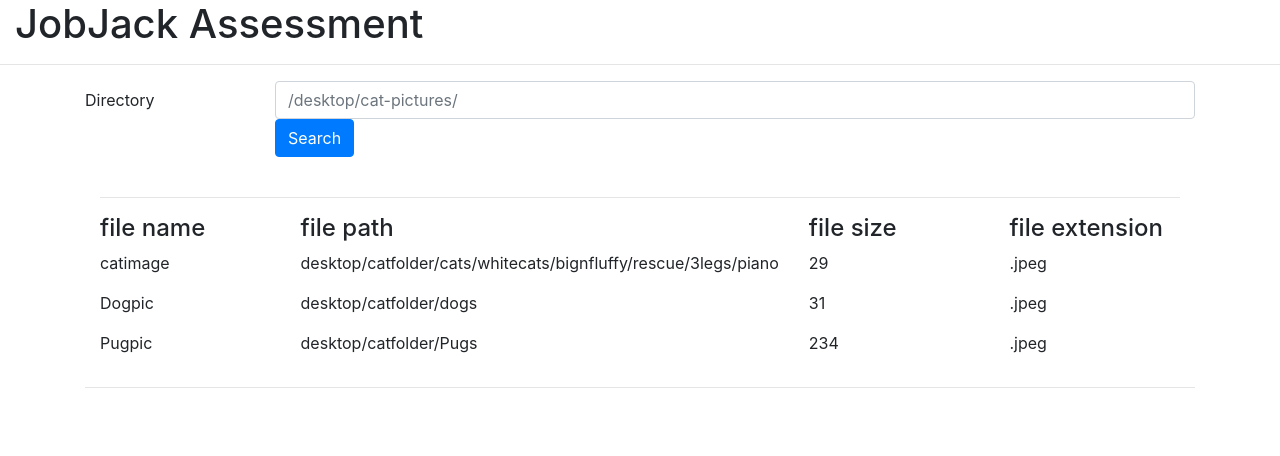
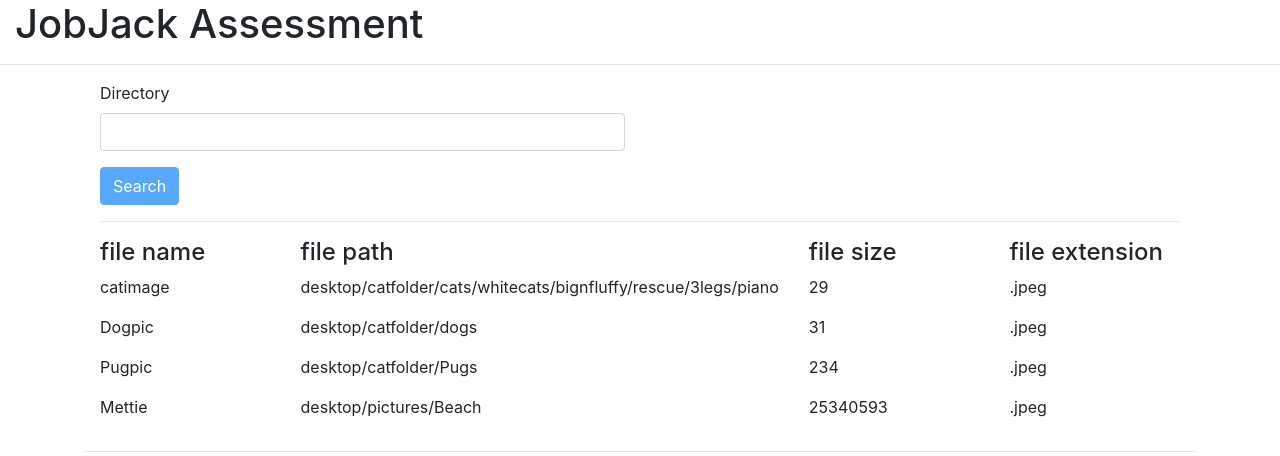
Before and after one commit to RockPaperSmittie/JobJack-Assessment, an Angular app in the folder dir-list-app/: page / in a window 1280 px wide. Shown: the top 456 px of the page. Built offline with nearby package versions, Linux system fonts and the light colour scheme.

Commit message:
Added post request and form input

```diff
--- a/dir-list-app/src/app/app.component.ts
+++ b/dir-list-app/src/app/app.component.ts
@@ -1,4 +1,5 @@
 import { Component } from '@angular/core';
+import { HttpClient } from '@angular/common/http';
 
 @Component({
   selector: 'app-root',
@@ -7,4 +8,14 @@
 })
 export class AppComponent {
   title = 'dir-list-app';
+
+  constructor(private http: HttpClient) {}
+
+  ngOnInit() {}
+
+  onSearch(directory: { search: string}) {
+    this.http.post('http//localhost:2200/', directory).subscribe(responseData => {
+      console.log(responseData);
+    })
+  }
 }
--- a/dir-list-app/src/app/app.module.ts
+++ b/dir-list-app/src/app/app.module.ts
@@ -1,10 +1,14 @@
 import { BrowserModule } from '@angular/platform-browser';
 import { NgModule } from '@angular/core';
+import { FormsModule } from '@angular/forms';
+import { HttpClientModule } from '@angular/common/http';
+
 
 import { AppComponent } from './app.component';
 import { HeaderComponent } from './header/header.component';
 import { SearchComponent } from './search/search.component';
 import { ListComponent } from './list/list.component';
+
 
 @NgModule({
   declarations: [
@@ -14,7 +18,7 @@
     ListComponent
   ],
   imports: [
-    BrowserModule
+    BrowserModule, FormsModule, HttpClientModule
   ],
   providers: [],
   bootstrap: [AppComponent]
--- a/dir-list-app/src/app/list/list.component.ts
+++ b/dir-list-app/src/app/list/list.component.ts
@@ -11,7 +11,8 @@
   listItems: listItem[]  = [
     new listItem('catimage', 'desktop/catfolder/cats/whitecats/bignfluffy/rescue/3legs/piano', 29, '.jpeg'),
     new listItem('Dogpic', 'desktop/catfolder/dogs', 31, '.jpeg'),
-    new listItem('Pugpic', 'desktop/catfolder/Pugs', 234, '.jpeg')
+    new listItem('Pugpic', 'desktop/catfolder/Pugs', 234, '.jpeg'),
+    new listItem('Mettie', 'desktop/pictures/Beach', 25340593, '.jpeg')
   ];
 
   constructor() { }
--- a/dir-list-app/src/app/search/search.component.html
+++ b/dir-list-app/src/app/search/search.component.html
@@ -1,9 +1,27 @@
-<form action="submit">
-    <div class="form-group row">
-        <label for="colFormLabel" class="col-sm-2 col-form-label">Directory</label>
-        <div class="col-sm-10">
-          <input type="email" class="form-control" id="colFormLabel" placeholder="/desktop/cat-pictures/">
-          <span><button class="btn btn-primary mb-2">Search</button></span>
+
+<div class="container">
+    <div class="row">
+      <div class="col-xs-12 col-md-6 col-md-offset-3">
+        <form #postForm="ngForm" (ngSubmit)="onSearch(postForm.value)">
+          <div class="form-group">
+            <label for="directory">Directory</label>
+            <input
+              type="text"
+              class="form-control"
+              id="directory"
+              required
+              ngModel
+              name="directory"
+            />
         </div>
-      </div>
-</form>
+        <button
+        class="btn btn-primary"
+        type="submit"
+        [disabled]="!postForm.valid"
+      >
+        Search
+      </button>
+      </form>
+    </div>
+  </div>
+</div>
```
